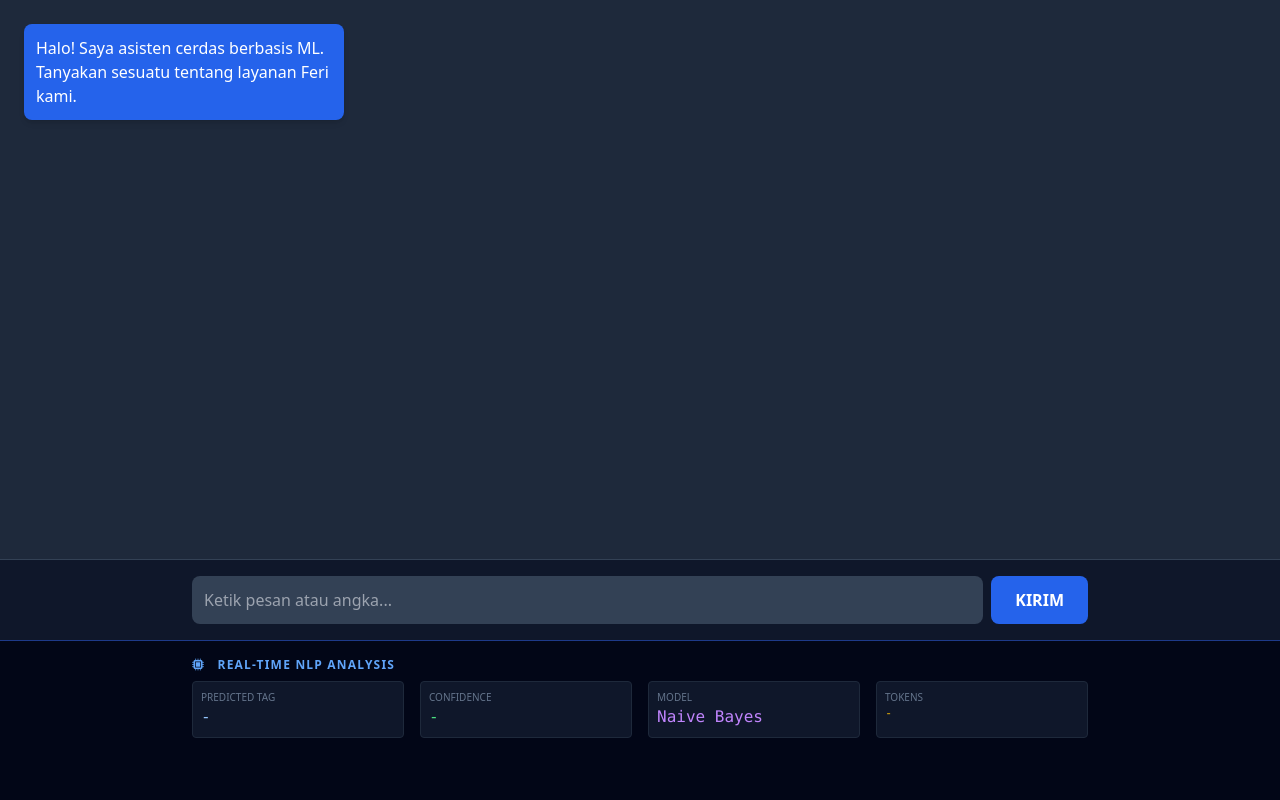
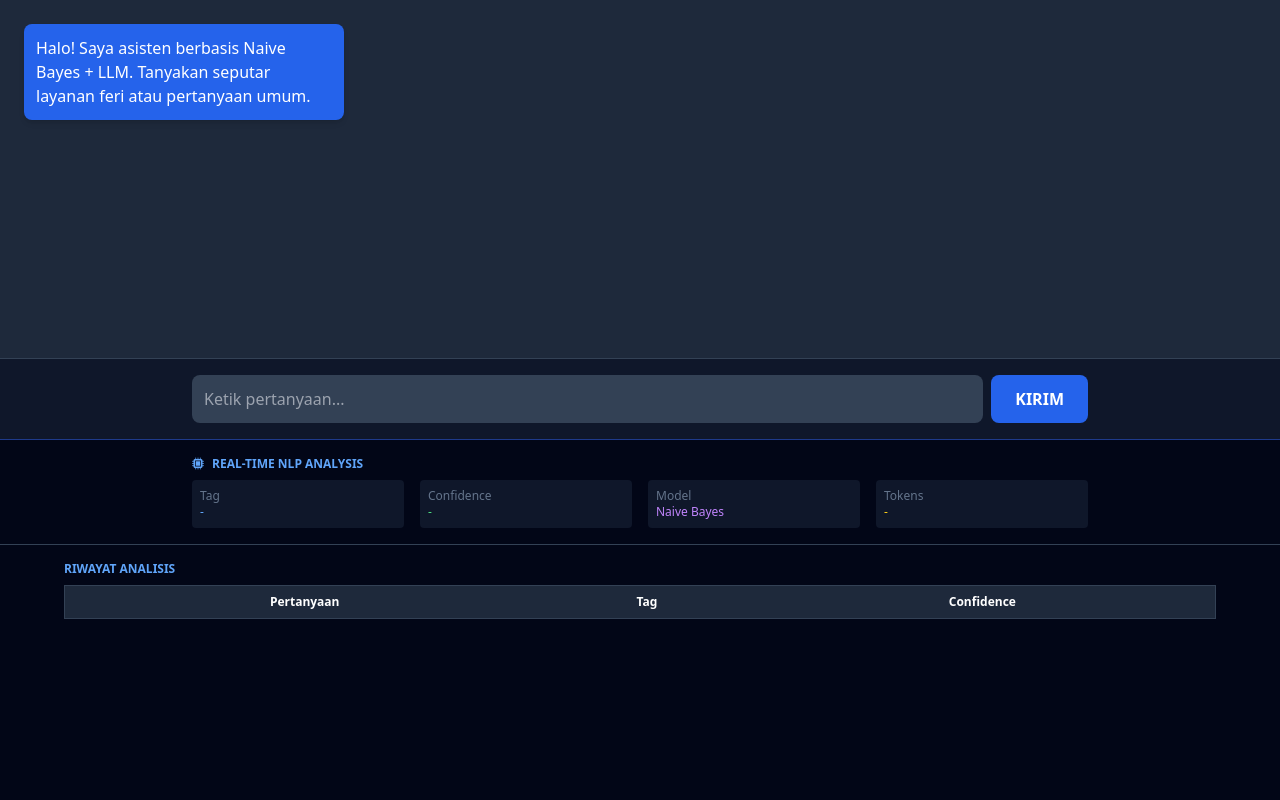
Before and after one commit to donzikii69/tugasUasChatbot, a Flask app: page / in a window 1280 px wide. Run offline with Flask 3, Linux system fonts and the light colour scheme; lists and menus that the app fills with data are empty; parts of the project's set-up code (start-up, migrations or seed data) failed here and were passed over; some libraries are stand-ins or nearby versions.

Commit message:
Update index.html

```diff
--- a/templates/index.html
+++ b/templates/index.html
@@ -8,40 +8,68 @@
 </head>
 <body class="bg-slate-900 h-screen flex flex-col text-white">
 
+<!-- CHAT WINDOW -->
 <div id="chat-window" class="flex-1 overflow-y-auto p-6 space-y-4 bg-slate-800">
     <div class="bg-blue-600 p-3 rounded-lg max-w-xs shadow-md">
-            Halo! Saya asisten cerdas berbasis ML. Tanyakan sesuatu tentang layanan Feri kami.
+        Halo! Saya asisten berbasis Naive Bayes + LLM.
+        Tanyakan seputar layanan feri atau pertanyaan umum.
     </div>
 </div>
 
+<!-- INPUT -->
 <div class="bg-slate-900 p-4 border-t border-slate-700">
     <form id="chat-form" class="flex gap-2 max-w-4xl mx-auto">
-            <input type="text" id="user-input" class="flex-1 bg-slate-700 border-none p-3 rounded-lg focus:ring-2 focus:ring-blue-500 text-white" placeholder="Ketik pesan atau angka...">
-            <button type="submit" class="bg-blue-600 px-6 py-2 rounded-lg font-bold hover:bg-blue-500 transition">KIRIM</button>
+        <input id="user-input" class="flex-1 bg-slate-700 p-3 rounded-lg focus:ring-2 focus:ring-blue-500"
+               placeholder="Ketik pertanyaan..." />
+        <button class="bg-blue-600 px-6 rounded-lg font-bold hover:bg-blue-500">KIRIM</button>
     </form>
 </div>
 
-    <div class="bg-slate-950 border-t border-blue-900 p-4 h-40">
+<!-- ANALYSIS PANEL -->
+<div class="bg-slate-950 border-t border-blue-900 p-4">
     <div class="max-w-4xl mx-auto">
-            <h3 class="text-blue-400 text-xs font-bold uppercase mb-2 tracking-widest"><i class="fas fa-microchip mr-2"></i> Real-time NLP Analysis</h3>
-            <div class="grid grid-cols-4 gap-4">
-                <div class="bg-slate-900 p-2 rounded border border-slate-800">
-                    <p class="text-[10px] text-slate-500 uppercase">Predicted Tag</p>
-                    <p id="ana-tag" class="font-mono text-blue-300">-</p>
+        <h3 class="text-blue-400 text-xs font-bold uppercase mb-2">
+            <i class="fas fa-microchip mr-2"></i>Real-time NLP Analysis
+        </h3>
+
+        <div class="grid grid-cols-4 gap-4 text-xs">
+            <div class="bg-slate-900 p-2 rounded">
+                <p class="text-slate-500">Tag</p>
+                <p id="ana-tag" class="text-blue-400">-</p>
             </div>
-                <div class="bg-slate-900 p-2 rounded border border-slate-800">
-                    <p class="text-[10px] text-slate-500 uppercase">Confidence</p>
-                    <p id="ana-conf" class="font-mono text-green-400">-</p>
+            <div class="bg-slate-900 p-2 rounded">
+                <p class="text-slate-500">Confidence</p>
+                <p id="ana-conf" class="text-green-400">-</p>
             </div>
-                <div class="bg-slate-900 p-2 rounded border border-slate-800">
-                    <p class="text-[10px] text-slate-500 uppercase">Model</p>
-                    <p id="ana-model" class="font-mono text-purple-400">Naive Bayes</p>
+            <div class="bg-slate-900 p-2 rounded">
+                <p class="text-slate-500">Model</p>
+                <p class="text-purple-400">Naive Bayes</p>
             </div>
-                <div class="bg-slate-900 p-2 rounded border border-slate-800 overflow-hidden">
-                    <p class="text-[10px] text-slate-500 uppercase">Tokens</p>
-                    <p id="ana-tokens" class="font-mono text-xs text-yellow-500 truncate">-</p>
+            <div class="bg-slate-900 p-2 rounded truncate">
+                <p class="text-slate-500">Tokens</p>
+                <p id="ana-tokens" class="text-yellow-400">-</p>
             </div>
         </div>
+    </div>
+</div>
+
+<!-- HISTORY TABLE -->
+<div class="bg-slate-950 border-t border-slate-700 p-4 h-64 overflow-auto">
+    <div class="max-w-6xl mx-auto">
+        <h3 class="text-blue-400 text-xs font-bold uppercase mb-2">
+            Riwayat Analisis
+        </h3>
+
+        <table class="w-full text-xs text-start border border-slate-700">
+            <thead class="bg-slate-800">
+                <tr>
+                    <th class="p-2">Pertanyaan</th>
+                    <th class="p-2">Tag</th>
+                    <th class="p-2">Confidence</th>
+                </tr>
+            </thead>
+            <tbody id="history-table"></tbody>
+        </table>
     </div>
 </div>
 
@@ -49,13 +77,26 @@
 const chatForm = document.getElementById('chat-form');
 const userInput = document.getElementById('user-input');
 const chatWindow = document.getElementById('chat-window');
+const historyTable = document.getElementById('history-table');
 
-        function appendMessage(text, isUser = false) {
+function appendMessage(text, isUser=false) {
     const msg = document.createElement('div');
     msg.className = isUser ? "flex justify-end" : "flex justify-start";
-            msg.innerHTML = `<div class="${isUser ? 'bg-slate-700' : 'bg-blue-600'} p-3 rounded-lg max-w-xs shadow-md">${text}</div>`;
+    msg.innerHTML = `
+        <div class="${isUser ? 'bg-slate-700' : 'bg-blue-600'} p-3 rounded-lg max-w-xs">
+            ${text}
+        </div>`;
     chatWindow.appendChild(msg);
     chatWindow.scrollTop = chatWindow.scrollHeight;
+}
+
+function addHistory(q, a) {
+    const row = document.createElement('tr');
+    row.innerHTML = `
+        <td class="p-2">${q}</td>
+        <td class="p-2 text-blue-400">${a.tag}</td>
+        <td class="p-2 text-green-400">${a.confidence}</td>`;
+    historyTable.prepend(row);
 }
 
 chatForm.onsubmit = async (e) => {
@@ -69,14 +110,16 @@
     const res = await fetch(`/get?msg=${encodeURIComponent(msg)}`);
     const data = await res.json();
 
-            // Tampilkan Pesan Bot
     appendMessage(data.reply);
 
-            // Update Panel Analisis di bawah UI
     document.getElementById('ana-tag').innerText = data.analysis.tag;
     document.getElementById('ana-conf').innerText = data.analysis.confidence;
-            document.getElementById('ana-tokens').innerText = JSON.stringify(data.analysis.tokens);
+    document.getElementById('ana-tokens').innerText =
+        JSON.stringify(data.analysis.tokens);
+
+    addHistory(msg, data.analysis);
 };
 </script>
+
 </body>
 </html>
```
Lines whose indentation alone changed are shown as unchanged.
